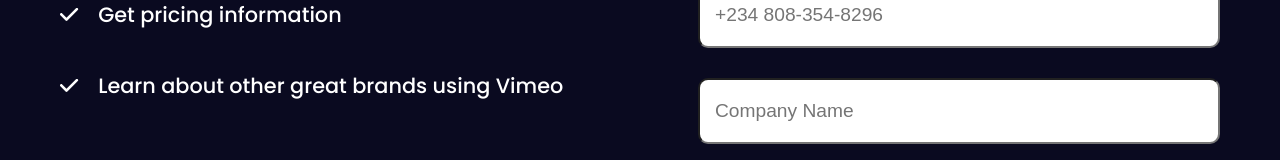
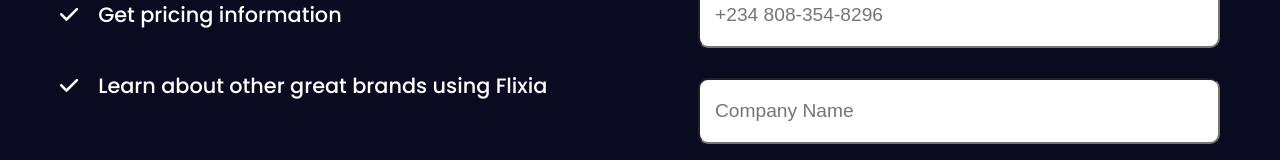
Before and after one commit to Timothy-Achonu/Flixia-Landing-Page, a React (Create React App) app: page / in a window 1280 px wide. Shown: the part 4188-4348 px from the top of the page. Built offline with nearby package versions, Linux system fonts and the light colour scheme.

Commit message:
committing changes

```diff
--- a/src/Components/ContactUs.js
+++ b/src/Components/ContactUs.js
@@ -28,7 +28,7 @@ export const ContactUs = () => {
               <FontAwesomeIcon icon={faCheck} className="check" />
             </span>
             <span className="vimeo">
-              Learn about other great brands using Vimeo
+              Learn about other great brands using Flixia
             </span>
           </div>
         </div>
```
